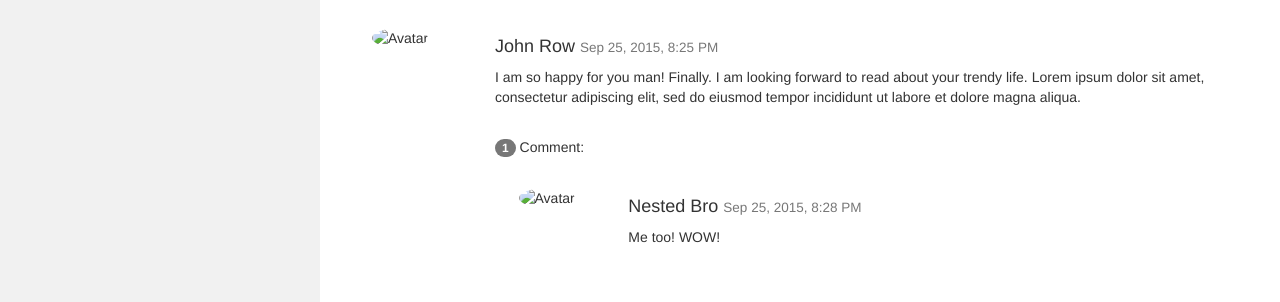
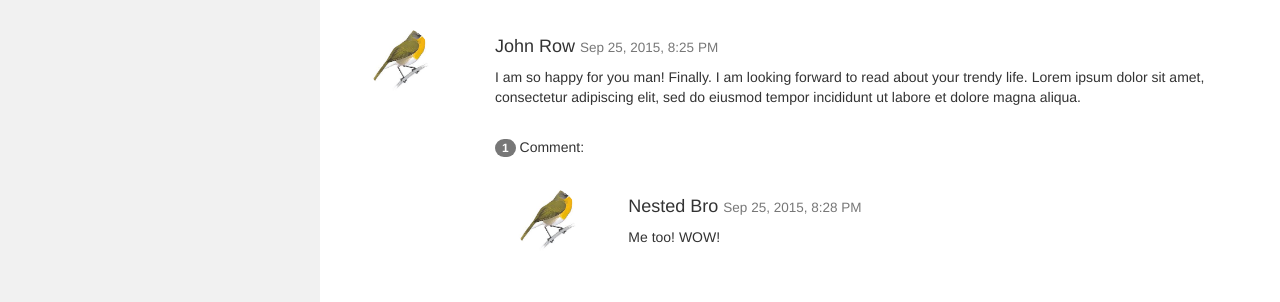
Before and after one commit to xanisu/crap-portfolio, a plain HTML site: page index.html in a window 1280 px wide. Shown: the part 950-1252 px from the top of the page. Drawn offline with nearby package versions, Linux system fonts and the light colour scheme.

Commit message:
added images

```diff
--- a/index.html
+++ b/index.html
@@ -109,7 +109,7 @@
                         <br>
                     </div>
                     <div class="col-sm-2 text-center">
-                        <img src="bird.jpg" class="img-circle" height="65" width="65" alt="Avatar">
+                        <img src="images/bird.jpg" class="img-circle" height="65" width="65" alt="Avatar">
                     </div>
                     <div class="col-sm-10">
                         <h4>John Row <small>Sep 25, 2015, 8:25 PM</small></h4>
@@ -118,7 +118,7 @@
                         <p><span class="badge">1</span> Comment:</p><br>
                         <div class="row">
                             <div class="col-sm-2 text-center">
-                                <img src="bird.jpg" class="img-circle" height="65" width="65" alt="Avatar">
+                                <img src="images/bird.jpg" class="img-circle" height="65" width="65" alt="Avatar">
                             </div>
                             <div class="col-xs-10">
                                 <h4>Nested Bro <small>Sep 25, 2015, 8:28 PM</small></h4>
```
Also changed, not shown: images/bird.jpg (added).
